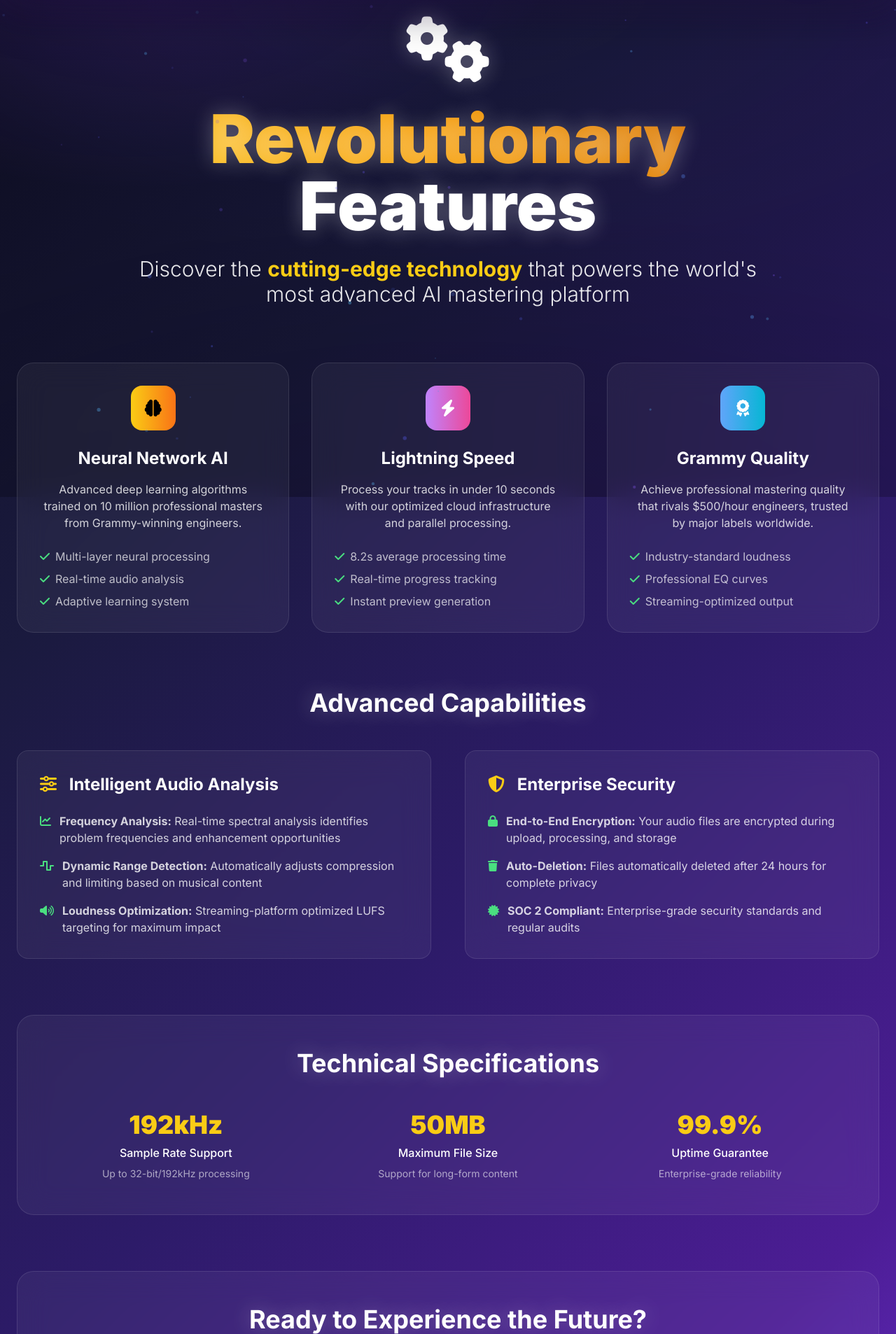
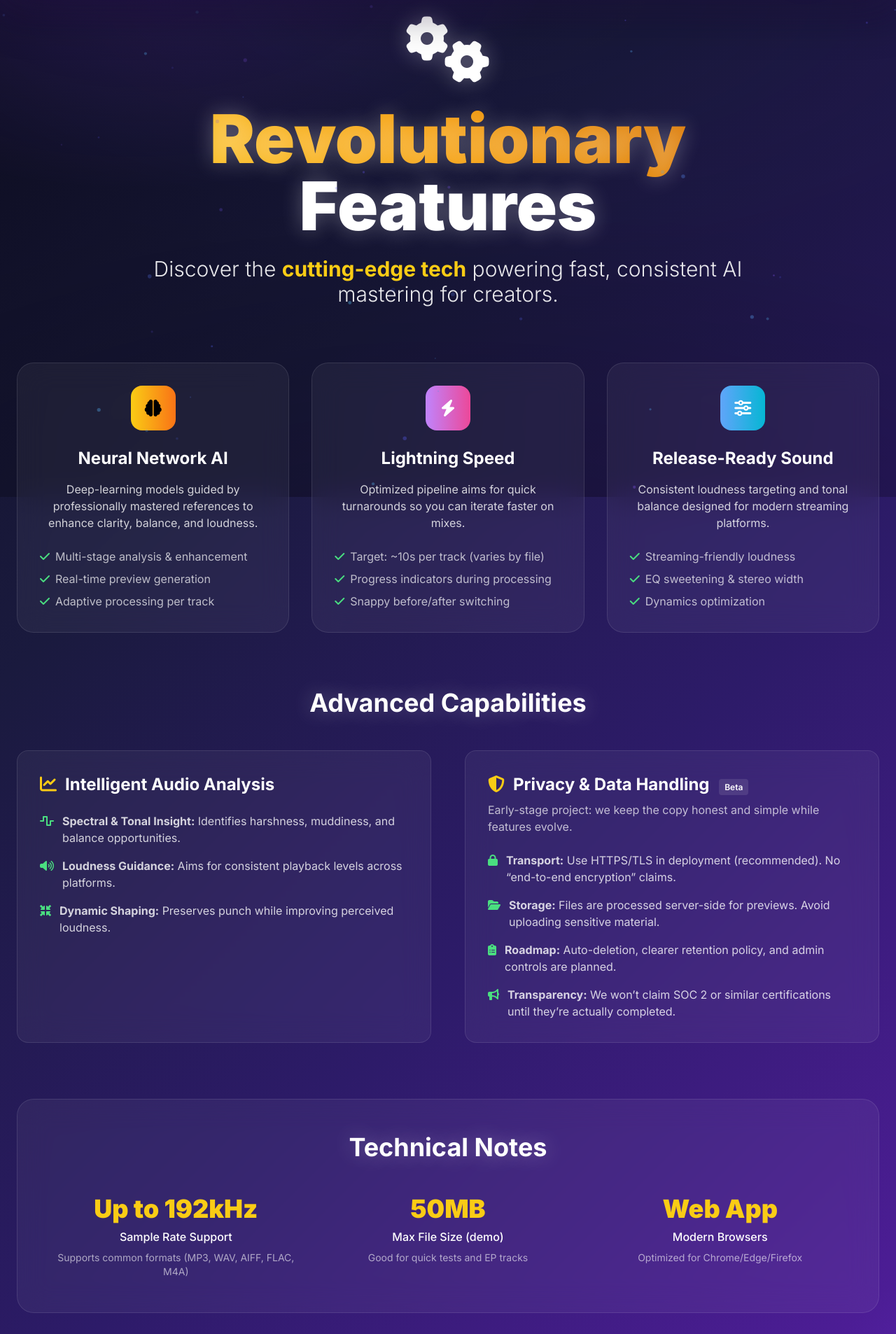
Before and after one commit to yvc0/new_ai_music, a Flask app: page /features in a window 1280 px wide. Shown: the part 90-1996 px from the top of the page at 70% size. Run offline with Flask 3, Linux system fonts and the light colour scheme; parts of the project's set-up code (start-up, migrations or seed data) failed here and were passed over; some libraries are stand-ins or nearby versions.

Commit message:
Update features.html

```diff
--- a/templates/features.html
+++ b/templates/features.html
@@ -9,15 +9,11 @@
     <div class="float inline-block mb-8">
       <i class="fas fa-cogs text-white text-8xl text-glow"></i>
     </div>
-
     <h1 class="text-6xl md:text-8xl font-black text-white mb-6 text-glow">
-            <span class="gradient-text">Revolutionary</span><br>
-            Features
+      <span class="gradient-text">Revolutionary</span><br>Features
     </h1>
-
     <p class="text-2xl md:text-3xl text-white/90 max-w-4xl mx-auto mb-12 font-light leading-relaxed">
-            Discover the <strong class="font-bold text-yellow-400">cutting-edge technology</strong>
-            that powers the world's most advanced AI mastering platform
+      Discover the <strong class="font-bold text-yellow-400">cutting-edge tech</strong> powering fast, consistent AI mastering for creators.
     </p>
   </div>
 
@@ -28,11 +24,13 @@
         <i class="fas fa-brain text-black text-2xl"></i>
       </div>
       <h3 class="text-2xl font-bold text-white mb-4 text-center">Neural Network AI</h3>
-            <p class="text-white/80 text-center mb-6">Advanced deep learning algorithms trained on 10 million professional masters from Grammy-winning engineers.</p>
+      <p class="text-white/80 text-center mb-6">
+        Deep-learning models guided by professionally mastered references to enhance clarity, balance, and loudness.
+      </p>
       <ul class="space-y-2 text-white/70">
-                <li><i class="fas fa-check text-green-400 mr-2"></i>Multi-layer neural processing</li>
-                <li><i class="fas fa-check text-green-400 mr-2"></i>Real-time audio analysis</li>
-                <li><i class="fas fa-check text-green-400 mr-2"></i>Adaptive learning system</li>
+        <li><i class="fas fa-check text-green-400 mr-2"></i>Multi-stage analysis & enhancement</li>
+        <li><i class="fas fa-check text-green-400 mr-2"></i>Real-time preview generation</li>
+        <li><i class="fas fa-check text-green-400 mr-2"></i>Adaptive processing per track</li>
       </ul>
     </div>
 
@@ -41,108 +39,106 @@
         <i class="fas fa-bolt text-white text-2xl"></i>
       </div>
       <h3 class="text-2xl font-bold text-white mb-4 text-center">Lightning Speed</h3>
-            <p class="text-white/80 text-center mb-6">Process your tracks in under 10 seconds with our optimized cloud infrastructure and parallel processing.</p>
+      <p class="text-white/80 text-center mb-6">
+        Optimized pipeline aims for quick turnarounds so you can iterate faster on mixes.
+      </p>
       <ul class="space-y-2 text-white/70">
-                <li><i class="fas fa-check text-green-400 mr-2"></i>8.2s average processing time</li>
-                <li><i class="fas fa-check text-green-400 mr-2"></i>Real-time progress tracking</li>
-                <li><i class="fas fa-check text-green-400 mr-2"></i>Instant preview generation</li>
+        <li><i class="fas fa-check text-green-400 mr-2"></i>Target: ~10s per track (varies by file)</li>
+        <li><i class="fas fa-check text-green-400 mr-2"></i>Progress indicators during processing</li>
+        <li><i class="fas fa-check text-green-400 mr-2"></i>Snappy before/after switching</li>
       </ul>
     </div>
 
     <div class="glass rounded-3xl p-8 hover-lift glow">
       <div class="w-16 h-16 bg-gradient-to-r from-blue-400 to-cyan-500 rounded-2xl flex items-center justify-center mx-auto mb-6">
-                <i class="fas fa-award text-white text-2xl"></i>
+        <i class="fas fa-sliders-h text-white text-2xl"></i>
       </div>
-            <h3 class="text-2xl font-bold text-white mb-4 text-center">Grammy Quality</h3>
-            <p class="text-white/80 text-center mb-6">Achieve professional mastering quality that rivals $500/hour engineers, trusted by major labels worldwide.</p>
+      <h3 class="text-2xl font-bold text-white mb-4 text-center">Release-Ready Sound</h3>
+      <p class="text-white/80 text-center mb-6">
+        Consistent loudness targeting and tonal balance designed for modern streaming platforms.
+      </p>
       <ul class="space-y-2 text-white/70">
-                <li><i class="fas fa-check text-green-400 mr-2"></i>Industry-standard loudness</li>
-                <li><i class="fas fa-check text-green-400 mr-2"></i>Professional EQ curves</li>
-                <li><i class="fas fa-check text-green-400 mr-2"></i>Streaming-optimized output</li>
+        <li><i class="fas fa-check text-green-400 mr-2"></i>Streaming-friendly loudness</li>
+        <li><i class="fas fa-check text-green-400 mr-2"></i>EQ sweetening & stereo width</li>
+        <li><i class="fas fa-check text-green-400 mr-2"></i>Dynamics optimization</li>
       </ul>
     </div>
   </div>
 
-    <!-- Advanced Features -->
+  <!-- Advanced Capabilities -->
   <div class="mb-20">
     <h2 class="text-4xl font-bold text-white text-center mb-12 text-glow">Advanced Capabilities</h2>
 
     <div class="grid grid-cols-1 md:grid-cols-2 gap-12">
       <div class="glass rounded-2xl p-8">
         <h3 class="text-2xl font-bold text-white mb-6">
-                    <i class="fas fa-sliders-h text-yellow-400 mr-3"></i>
-                    Intelligent Audio Analysis
+          <i class="fas fa-chart-line text-yellow-400 mr-3"></i>Intelligent Audio Analysis
         </h3>
         <div class="space-y-4 text-white/80">
           <div class="flex items-start space-x-3">
-                        <i class="fas fa-chart-line text-green-400 mt-1"></i>
-                        <div>
-                            <strong>Frequency Analysis:</strong> Real-time spectral analysis identifies problem frequencies and enhancement opportunities
-                        </div>
-                    </div>
-                    <div class="flex items-start space-x-3">
             <i class="fas fa-wave-square text-green-400 mt-1"></i>
-                        <div>
-                            <strong>Dynamic Range Detection:</strong> Automatically adjusts compression and limiting based on musical content
-                        </div>
+            <div><strong>Spectral & Tonal Insight:</strong> Identifies harshness, muddiness, and balance opportunities.</div>
           </div>
           <div class="flex items-start space-x-3">
             <i class="fas fa-volume-up text-green-400 mt-1"></i>
-                        <div>
-                            <strong>Loudness Optimization:</strong> Streaming-platform optimized LUFS targeting for maximum impact
+            <div><strong>Loudness Guidance:</strong> Aims for consistent playback levels across platforms.</div>
           </div>
+          <div class="flex items-start space-x-3">
+            <i class="fas fa-compress-arrows-alt text-green-400 mt-1"></i>
+            <div><strong>Dynamic Shaping:</strong> Preserves punch while improving perceived loudness.</div>
           </div>
         </div>
       </div>
 
+      <!-- Replaces “Enterprise Security” with a realistic, non-promissory section -->
       <div class="glass rounded-2xl p-8">
-                <h3 class="text-2xl font-bold text-white mb-6">
-                    <i class="fas fa-shield-alt text-yellow-400 mr-3"></i>
-                    Enterprise Security
+        <h3 class="text-2xl font-bold text-white mb-2">
+          <i class="fas fa-shield-alt text-yellow-400 mr-3"></i>Privacy & Data Handling
+          <span class="ml-2 text-xs font-semibold bg-white/10 text-white px-2 py-1 rounded">Beta</span>
         </h3>
+        <p class="text-white/70 mb-6">
+          Early-stage project: we keep the copy honest and simple while features evolve.
+        </p>
         <div class="space-y-4 text-white/80">
           <div class="flex items-start space-x-3">
             <i class="fas fa-lock text-green-400 mt-1"></i>
-                        <div>
-                            <strong>End-to-End Encryption:</strong> Your audio files are encrypted during upload, processing, and storage
-                        </div>
+            <div><strong>Transport:</strong> Use HTTPS/TLS in deployment (recommended). No “end-to-end encryption” claims.</div>
           </div>
           <div class="flex items-start space-x-3">
-                        <i class="fas fa-trash text-green-400 mt-1"></i>
-                        <div>
-                            <strong>Auto-Deletion:</strong> Files automatically deleted after 24 hours for complete privacy
-                        </div>
+            <i class="fas fa-folder-open text-green-400 mt-1"></i>
+            <div><strong>Storage:</strong> Files are processed server-side for previews. Avoid uploading sensitive material.</div>
           </div>
           <div class="flex items-start space-x-3">
-                        <i class="fas fa-certificate text-green-400 mt-1"></i>
-                        <div>
-                            <strong>SOC 2 Compliant:</strong> Enterprise-grade security standards and regular audits
+            <i class="fas fa-clipboard-list text-green-400 mt-1"></i>
+            <div><strong>Roadmap:</strong> Auto-deletion, clearer retention policy, and admin controls are planned.</div>
           </div>
+          <div class="flex items-start space-x-3">
+            <i class="fas fa-bullhorn text-green-400 mt-1"></i>
+            <div><strong>Transparency:</strong> We won’t claim SOC 2 or similar certifications until they’re actually completed.</div>
           </div>
         </div>
       </div>
     </div>
   </div>
 
-    <!-- Technical Specifications -->
+  <!-- Technical Specifications (kept neutral) -->
   <div class="glass rounded-3xl p-12 mb-20">
-        <h2 class="text-4xl font-bold text-white text-center mb-12 text-glow">Technical Specifications</h2>
-
+    <h2 class="text-4xl font-bold text-white text-center mb-12 text-glow">Technical Notes</h2>
     <div class="grid grid-cols-1 md:grid-cols-3 gap-8">
       <div class="text-center">
-                <div class="text-4xl font-black text-yellow-400 mb-2">192kHz</div>
+        <div class="text-4xl font-black text-yellow-400 mb-2">Up to 192kHz</div>
         <div class="text-white font-medium mb-2">Sample Rate Support</div>
-                <div class="text-white/60 text-sm">Up to 32-bit/192kHz processing</div>
+        <div class="text-white/60 text-sm">Supports common formats (MP3, WAV, AIFF, FLAC, M4A)</div>
       </div>
       <div class="text-center">
         <div class="text-4xl font-black text-yellow-400 mb-2">50MB</div>
-                <div class="text-white font-medium mb-2">Maximum File Size</div>
-                <div class="text-white/60 text-sm">Support for long-form content</div>
+        <div class="text-white font-medium mb-2">Max File Size (demo)</div>
+        <div class="text-white/60 text-sm">Good for quick tests and EP tracks</div>
       </div>
       <div class="text-center">
-                <div class="text-4xl font-black text-yellow-400 mb-2">99.9%</div>
-                <div class="text-white font-medium mb-2">Uptime Guarantee</div>
-                <div class="text-white/60 text-sm">Enterprise-grade reliability</div>
+        <div class="text-4xl font-black text-yellow-400 mb-2">Web App</div>
+        <div class="text-white font-medium mb-2">Modern Browsers</div>
+        <div class="text-white/60 text-sm">Optimized for Chrome/Edge/Firefox</div>
       </div>
     </div>
   </div>
@@ -152,7 +148,7 @@
     <div class="glass rounded-3xl p-12 glow">
       <h2 class="text-4xl font-bold text-white mb-6 text-glow">Ready to Experience the Future?</h2>
       <p class="text-xl text-white/80 mb-8 max-w-2xl mx-auto">
-                Join thousands of artists who've already discovered the power of AI mastering
+        Join early users who are mastering faster and sharing better-sounding demos.
       </p>
       <a href="/" class="bg-gradient-to-r from-yellow-400 via-orange-500 to-red-500 text-black px-12 py-6 rounded-2xl hover:from-yellow-500 hover:via-orange-600 hover:to-red-600 transition-all duration-300 font-black text-xl shadow-2xl transform hover:scale-105 glow inline-block">
         <i class="fas fa-rocket mr-3"></i>Try MasterAI Now
```
Lines whose indentation alone changed are shown as unchanged.
